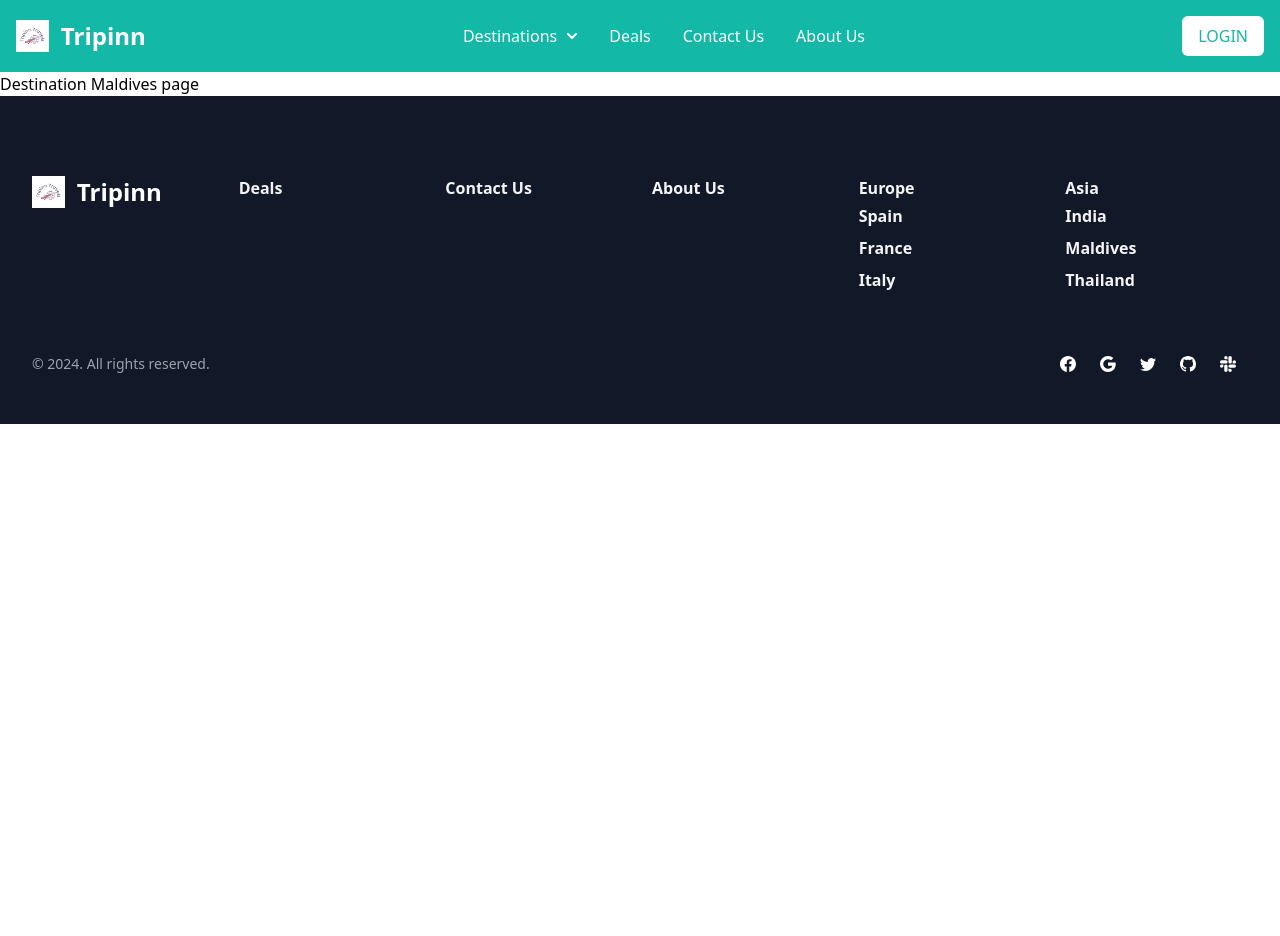
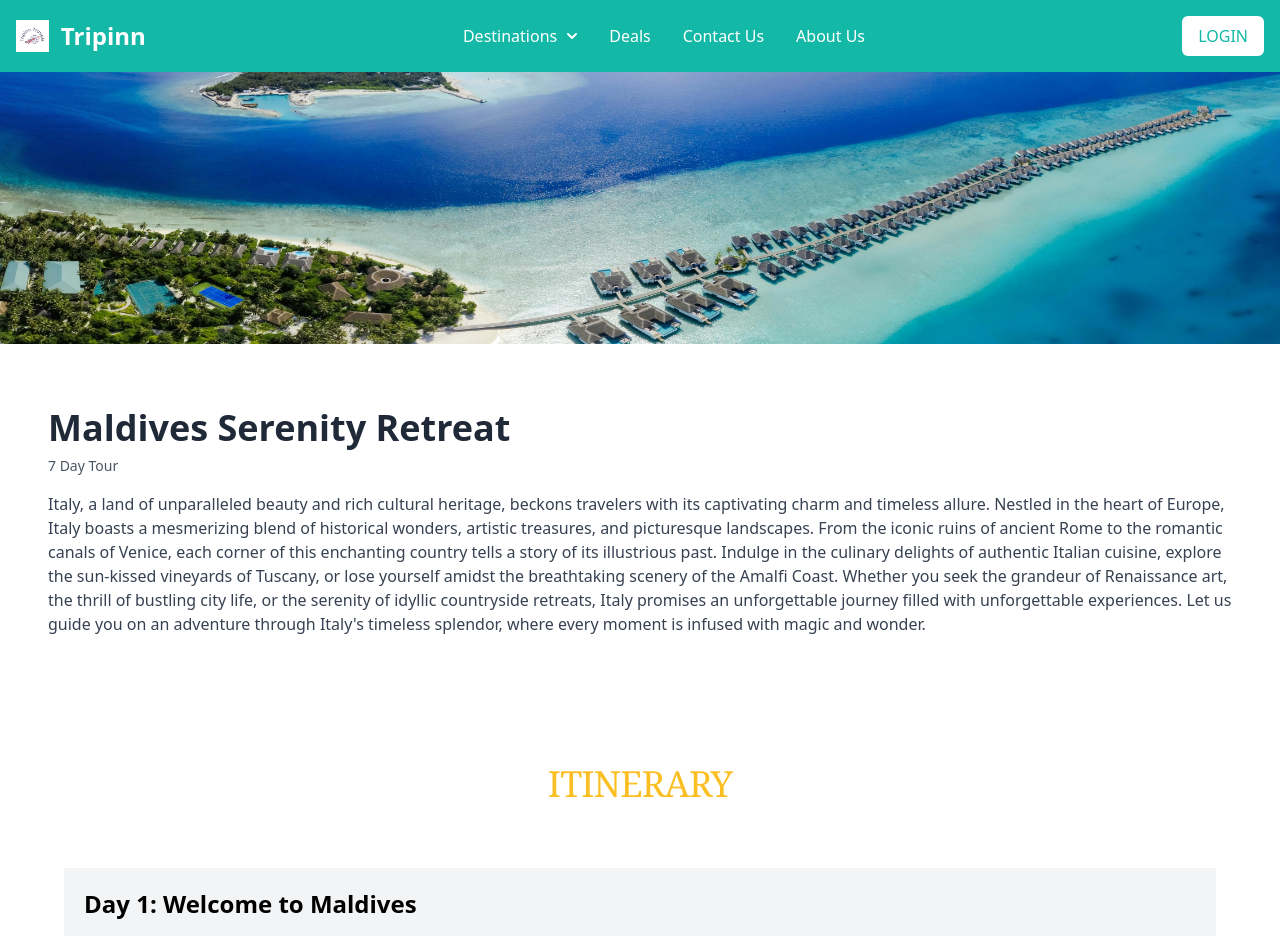
Before and after one commit to Ashwinipuranik30/Final_Project_INFO6150_SP24, a React (Vite) app: page /destination/asia/maldives in a window 1280 px wide. Shown: the top 936 px of the page. Before the commit the page ends 800 px from the top, so only its background shows below. Built offline with nearby package versions, Linux system fonts and the light colour scheme.

Commit message:
added destinations details

```diff
--- a/src/Pages/italy.jsx
+++ b/src/Pages/italy.jsx
@@ -1,7 +1,81 @@
+import DestinationIntro from "../Components/DestinationIntro";
+import Herosection from "../Components/Herosection";
+import ImageGrid from "../Components/imagegrid";
+import italygallery from '../assets/images/italygallery.jpg';
+import Italygallery1 from '../assets/images/Italygallery1.jpg';
+import Itallygallery3 from '../assets/images/Itallygallery3.jpg';
+import Itinerary from "../Components/itenary";
+const days = [
+  {
+    title: 'Day 1: Welcome to Italy',
+    description: 'Arrive at Leonardo da Vinci-Fiumicino Airport. Welcome to the birthplace of Vespa! Meet the fellow travelers and tour guide at the hotel.',
+  },
+  {
+    title: 'Day 2:  Arrive in Rome',
+    description: 'Visit the beautiful city of Rome, including the Colosseum and ancient Rome. In the morning, satisfy your food cravings by visiting some amazing restaurants. At night, enjoy the welcome dinner with the group.',
+  },
+  {
+    title: 'Day 3: Free day in Rome',
+    description: 'See the ruins of several Roman temples, including the temple of Vestal Virgins. Ship, eat, drink, and talk like an Italian and party like one.',
+  },
+  {
+    title: 'Day 4: Travel to Florence Via Orvieto',
+    description: 'Experience the beauty of Florence via a scenic route through Orvieto, discovering the stunning architecture and cultural treasures of both cities in one unforgettable day.',
+  },
+  {
+    title: 'Day 5: Day at Florence',
+    description: 'The Renaissance artwork in Florence will blow your mind. Join a local guide and go for a walk in the compact capital of Tuscany.',
+  },
+  {
+    title: 'Day 6: A Day of Art, Architecture',
+    description: 'Immerse yourself in the Renaissance splendor of Florence with a day filled with iconic landmarks such as the Uffizi Gallery, Michelangelos David at the Accademia, and the magnificent Duomo, alongside leisurely strolls along the Arno River and indulgent Tuscan cuisine.',
+  },
+  {
+    title: 'Day 7: Free day in Florence',
+    description: 'Unwind; go for another relaxing walk and enjoy your stay in Florence.',
+  },
+  {
+    title: 'Day 8: Travel to Venice',
+    description: 'Travel to Venice via Emilia Romagna. Board your private coach, enjoy the scenic journey, and sip some great Italian wine with some amazing pizza. Wander through the narrow streets and alleyways of Venice, known as "calli" and "campi".',
+  },
+  {
+    title: 'Day 9: Tour Venice + Farewell Dinner',
+    description: 'Head to St. Mark’s Square and begin your sightseeing with a local guide. Have an amazing farewell dinner with the group.',
+  },
+  {
+    title: 'Day 10: Arrivederci, Amici!',
+    description: 'Pack your bags and head to the airport, to your next destination, home, or maybe another tour with us.',
+  },
+];
+
+const images = [
+  { src: italygallery, alt: 'colosseum' },
+  { src: Italygallery1 , alt: 'Traveler' },
+  { src: Itallygallery3, alt: 'People Canoeing' },
+
+];
 const Italy = () => {
     return (
-      <div>Destination  Italy page</div>
-    );
-  };
+      <div>
+        <Herosection
+                  heroImg = "\src\assets\images\Heroimage_italy.jpg"
+
+                />
+      <DestinationIntro
+        title="The Best of Italy"
+        duration="10 Day Tour"
+        description="Italy, a land of unparalleled beauty and rich cultural heritage, beckons travelers with its captivating charm and timeless allure. Nestled in the heart of Europe, Italy boasts a mesmerizing blend of historical wonders, artistic treasures, and picturesque landscapes. From the iconic ruins of ancient Rome to the romantic canals of Venice, each corner of this enchanting country tells a story of its illustrious past. Indulge in the culinary delights of authentic Italian cuisine, explore the sun-kissed vineyards of Tuscany, or lose yourself amidst the breathtaking scenery of the Amalfi Coast. Whether you seek the grandeur of Renaissance art, the thrill of bustling city life, or the serenity of idyllic countryside retreats, Italy promises an unforgettable journey filled with unforgettable experiences. Let us guide you on an adventure through Italy's timeless splendor, where every moment is infused with magic and wonder."
+
+      />
+      <div className="max-w-7xl mx-auto px-4 sm:px-6 lg:px-8 pt-16 text-center">
+        <h2 className="text-3xl font-serif tracking-tight text-amber-400 sm:text-4xl">ITINERARY</h2>
+      </div>
+      <Itinerary days={days} />
+
+     <ImageGrid images={images} heading="Traveler Photos" />
+    </div>
+
+  );
+};
 
   export default Italy ;
--- a/src/Pages/maldives.jsx
+++ b/src/Pages/maldives.jsx
@@ -1,7 +1,75 @@
-const Maldives = () => {
-    return (
-      <div>Destination  Maldives page</div>
+
+  import DestinationIntro from "../Components/DestinationIntro";
+  import Herosection from "../Components/Herosection";
+  import ImageGrid from "../Components/imagegrid";
+  import maldives1 from '../assets/images/maldives1.jpg';
+  import maldives2 from '../assets/images/maldives2.jpg';
+  import maldives3 from '../assets/images/maldives3.jpg';
+  import Itinerary from "../Components/itenary";
+  const days = [
+    {
+      title: 'Day 1: Welcome to Maldives',
+      description: 'Arrive in the Maldives at Velana International Airport. Check into Taj Resort in Maldives and enjoy the welcome dinner with the group.',
+    },
+    {
+      title: 'Day 2: Explore and enjoy',
+      description: 'Explore the local cuisine, the fish market, snorkeling and take it easy at the beaches enjoying water rides.',
+    },
+    {
+      title: 'Day 3: Visit the Male fish market and Grand Friday Mosque',
+      description: 'he male fish market boasts some of the greatest fishermen and their catches for the day. After the 2 hours spent here, the next location is the Grand Friday Mosque located at the center of the Male city. This monument is worth 30 minutes to 1 hour of your time.',
+    },
+    {
+      title: 'Day 4: Underwater ride',
+      description: 'Go for water safari - spot turtles, dolphins, and sharks. Followed by candle light dinner at night with a beautiful view.',
+    },
+    {
+      title: 'Day 5: Ukulhas',
+      description: 'Embark on a day of sun-soaked relaxation and exploration in Ukulhas, Maldives, starting with a leisurely stroll along pristine beaches, followed by snorkeling in crystal-clear waters, and ending with a delicious seafood dinner under the stars.',
+    },
+    {
+      title: 'Day 6: Cultural Delights and Historic Wonders in Kyoto',
+      description: 'Experience the cultural richness of Kyoto with visits to iconic landmarks such as Kinkaku-ji Temple, Fushimi Inari Shrine, and the historic Gion district, followed by a traditional tea ceremony and a leisurely stroll through Kyotos charming streets.',
+    },
+    {
+      title: 'Day 7: Dhanee!',
+      description: 'Pack your bags and head to the airport, to your next destination, home, or maybe another tour with us',
+    },
+
+  ];
+
+
+
+  const images = [
+    { src: maldives1, alt: 'Jet Ski' },
+    { src: maldives2 , alt: 'Couples at seashore' },
+    { src: maldives3, alt: 'Couples at seashore' },
+
+  ];
+  const Maldives = () => {
+      return (
+        <div>
+          <Herosection
+                    heroImg = "\src\assets\images\Heroimage_maldives.jpg"
+
+                  />
+        <DestinationIntro
+          title="Maldives Serenity Retreat"
+          duration="7 Day Tour"
+          description="Italy, a land of unparalleled beauty and rich cultural heritage, beckons travelers with its captivating charm and timeless allure. Nestled in the heart of Europe, Italy boasts a mesmerizing blend of historical wonders, artistic treasures, and picturesque landscapes. From the iconic ruins of ancient Rome to the romantic canals of Venice, each corner of this enchanting country tells a story of its illustrious past. Indulge in the culinary delights of authentic Italian cuisine, explore the sun-kissed vineyards of Tuscany, or lose yourself amidst the breathtaking scenery of the Amalfi Coast. Whether you seek the grandeur of Renaissance art, the thrill of bustling city life, or the serenity of idyllic countryside retreats, Italy promises an unforgettable journey filled with unforgettable experiences. Let us guide you on an adventure through Italy's timeless splendor, where every moment is infused with magic and wonder."
+
+        />
+        <div className="max-w-7xl mx-auto px-4 sm:px-6 lg:px-8 pt-16 text-center">
+          <h2 className="text-3xl font-serif tracking-tight text-amber-400 sm:text-4xl">ITINERARY</h2>
+        </div>
+        <Itinerary days={days} />
+
+       <ImageGrid images={images} heading="Traveler Photos" />
+      </div>
+
     );
   };
 
+
+
   export default Maldives ;
```
